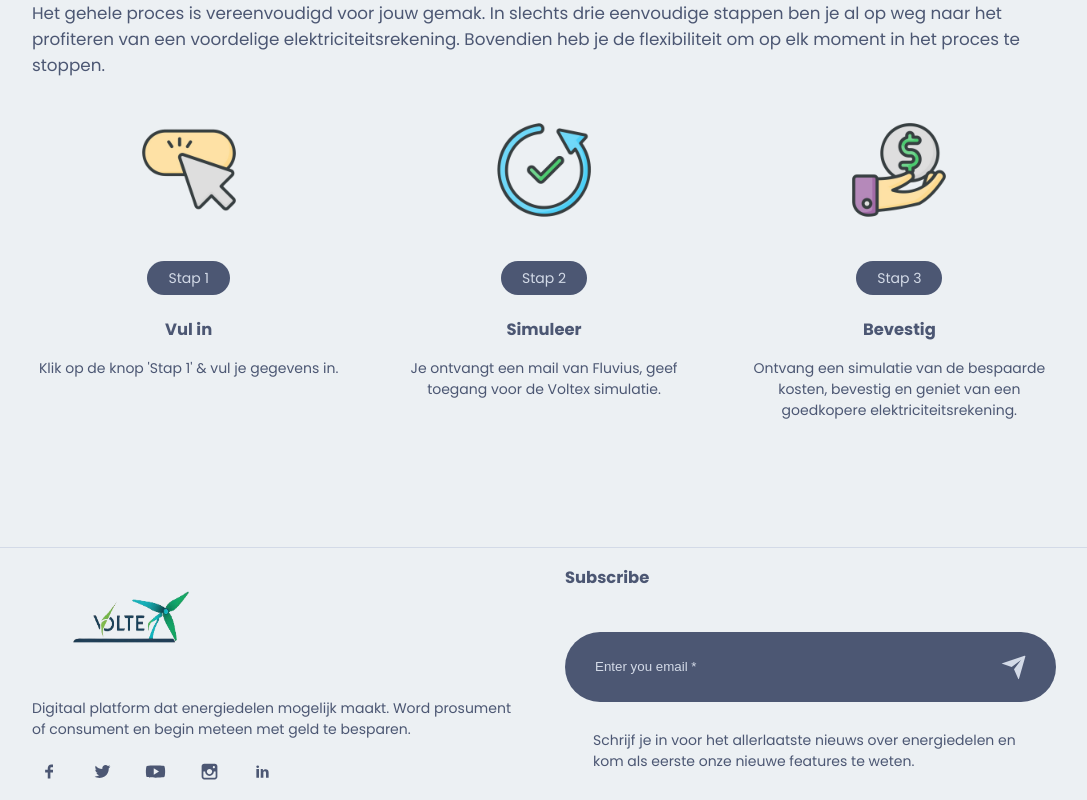
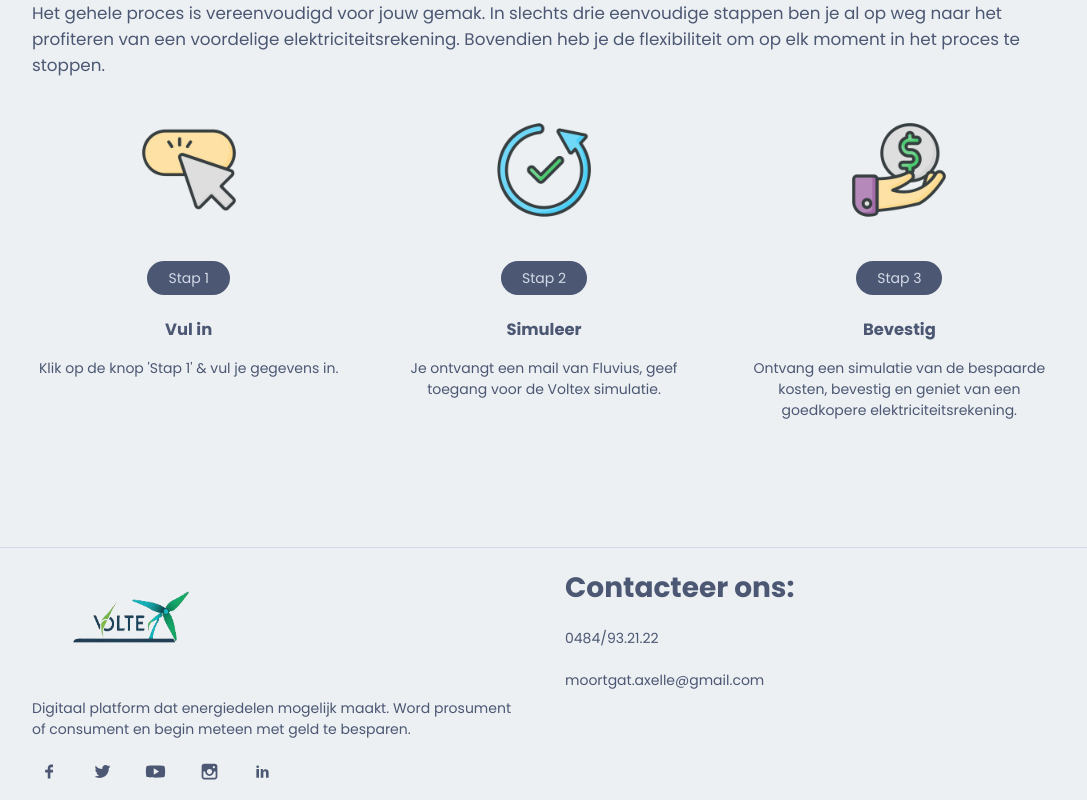
Before and after one commit to AxelleMoo/P2PEnergy, a Next.js app: page / in a window 1280 px wide. Shown: the part 2005-2805 px from the top of the page, without its empty margins (96-1183 px from the left). Built offline with nearby package versions, Linux system fonts and the light colour scheme.

Commit message:
contact us

```diff
--- a/components/Footer/Footer.jsx
+++ b/components/Footer/Footer.jsx
@@ -36,7 +36,7 @@
           </div>
         </div>
 
-        <div className={Style.subscibe}>
+        {/* <div className={Style.subscibe}>
           <h3>Subscribe</h3>
           <div className={Style.subscribe_box}>
             <input type='email' placeholder='Enter you email *'/>
@@ -45,6 +45,17 @@
           <div className={Style.subscribe_box_info}>
             <p>Schrijf je in voor het allerlaatste nieuws over energiedelen en kom als eerste onze nieuwe features te weten.</p>
           </div>
+        </div> */}
+        <div className={Style.contact}>
+            <div className={Style.contact_box}>
+              <h1>Contacteer ons: </h1>
+              <p>
+                0484/93.21.22
+                <br/>
+                <br/>
+                moortgat.axelle@gmail.com
+              </p>
+            </div>
         </div>
       </div>
     </div>
```
